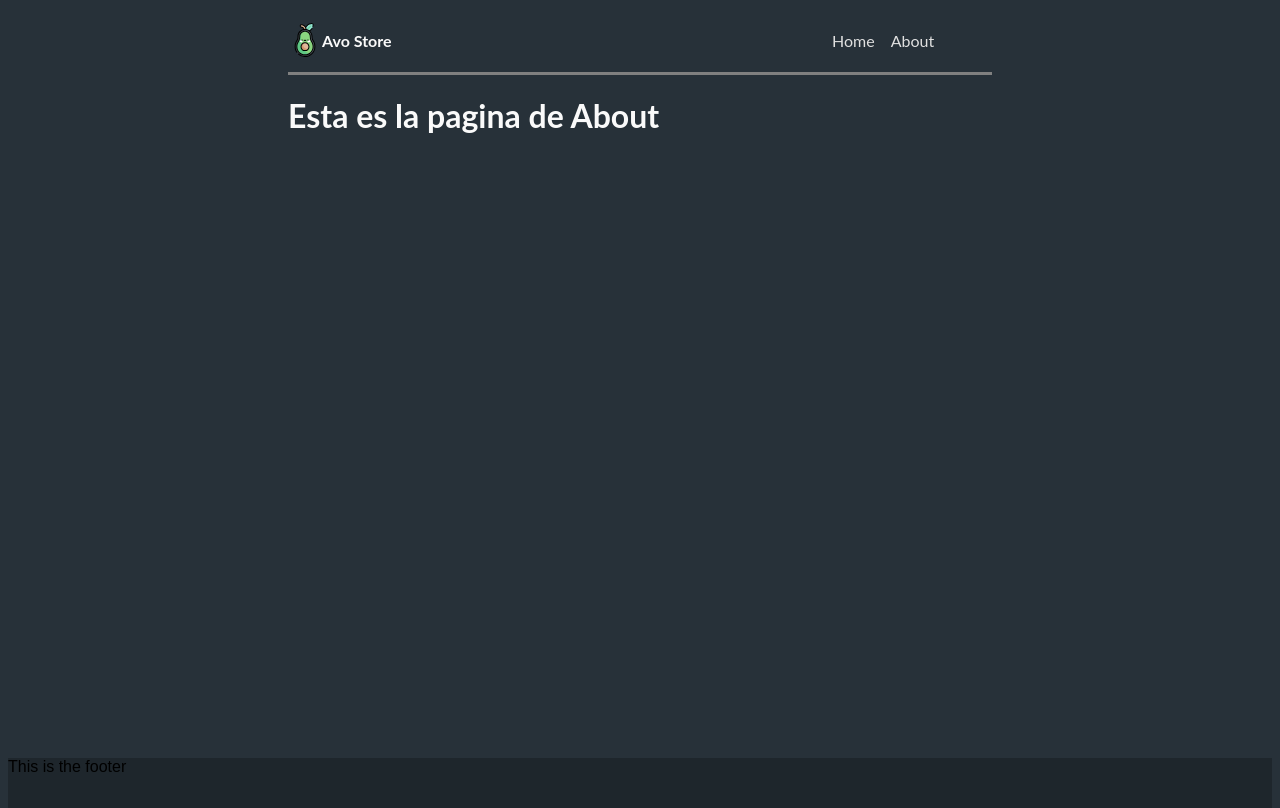
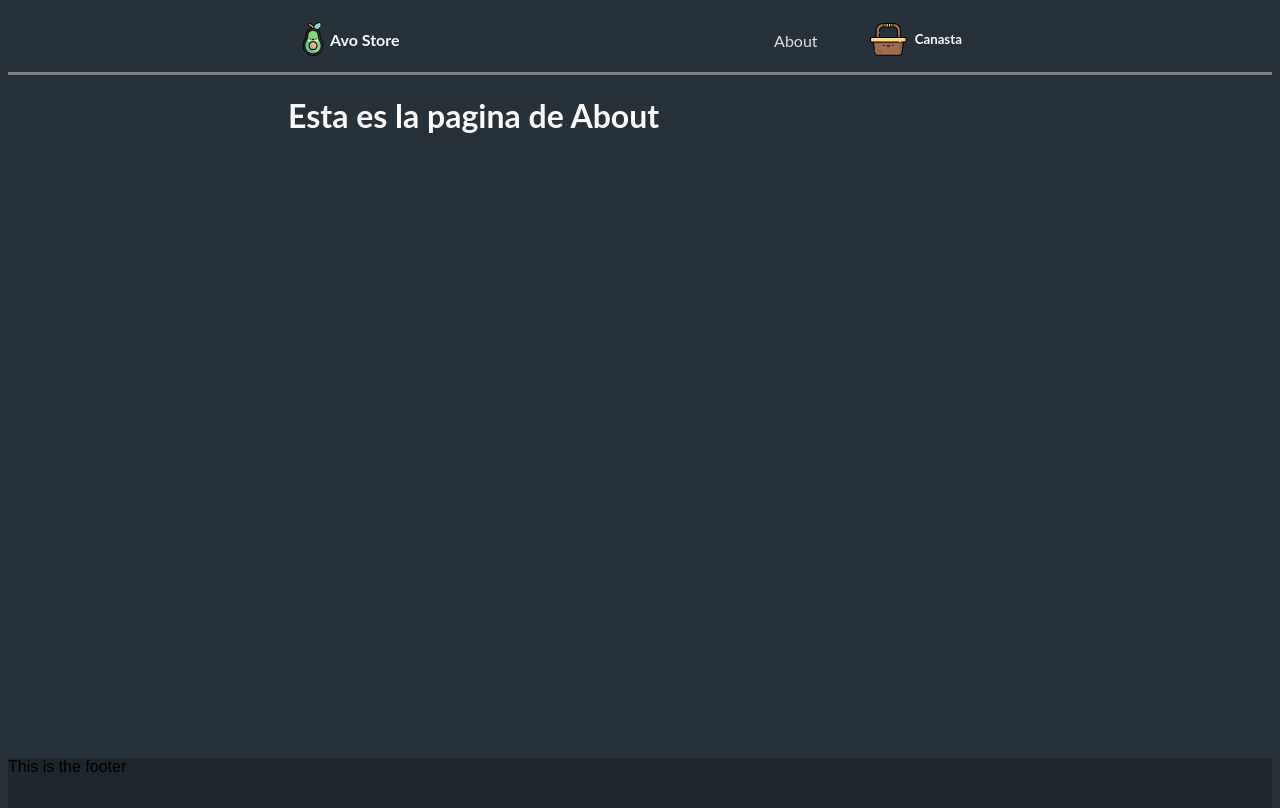
Before and after one commit to GersonEC/avocado-store, a Next.js app: page /about in a window 1280 px wide. Built offline with nearby package versions, Linux system fonts and the light colour scheme.

Commit message:
Add basket icon tu navbar.

```diff
--- a/components/Navbar/Navbar.tsx
+++ b/components/Navbar/Navbar.tsx
@@ -1,8 +1,10 @@
 import Link from 'next/link'
 import Avocado from 'styles/SVGIcons/Avocado'
+import Basket from 'styles/SVGIcons/Basket'
 
 export default function Navbar() {
   return (
+    <div className="navbar-wrapper">
       <nav className="navbar">
         <Link href="/">
           <div className="navbar__logo">
@@ -12,13 +14,16 @@ export default function Navbar() {
         </Link>
 
         <menu>
-        <Link href="/">
-          <a>Home</a>
-        </Link>
           <Link href="/about">
             <a>About</a>
           </Link>
+          <div>
+            <Basket />
+            <h5>Canasta</h5>
+          </div>
+
         </menu>
       </nav>
+    </div>
   )
 }
--- a/styles/components/navbar.scss
+++ b/styles/components/navbar.scss
@@ -1,3 +1,10 @@
+.navbar-wrapper {
+  display: flex;
+  inline-size: 100%;
+  justify-content: center;
+  border-bottom: solid gray;
+}
+
 .navbar {
   display: flex;
   background-color: $background-color;
@@ -6,11 +13,12 @@
   width: 44rem;
   height: 4rem;
   align-items: center;
-  border-bottom: solid gray;
 
   &__logo {
     display: flex;
     align-items: center;
+    padding: 6px 8px 0px 8px;
+    margin-top: -8px;
     &:hover {
       background-color: $footer-color;
       cursor: pointer;
@@ -19,7 +27,24 @@
 
   menu {
     display: flex;
-    inline-size: 10rem;
-    gap: 1rem;
+    justify-content: space-around;
+    inline-size: 15rem;
+    align-items: center;
+
+    div {
+      display: flex;
+      align-items: center;
+      gap: 0.5rem;
+      padding: 6px 8px 0px 8px;
+      margin-top: -8px;
+      svg {
+        block-size: 2.3rem;
+        inline-size: 2.3rem;
+      }
+      &:hover {
+        cursor: pointer;
+        background-color: $footer-color;
+      }
+    }
   }
 }
```
Lines whose indentation alone changed are shown as unchanged.
